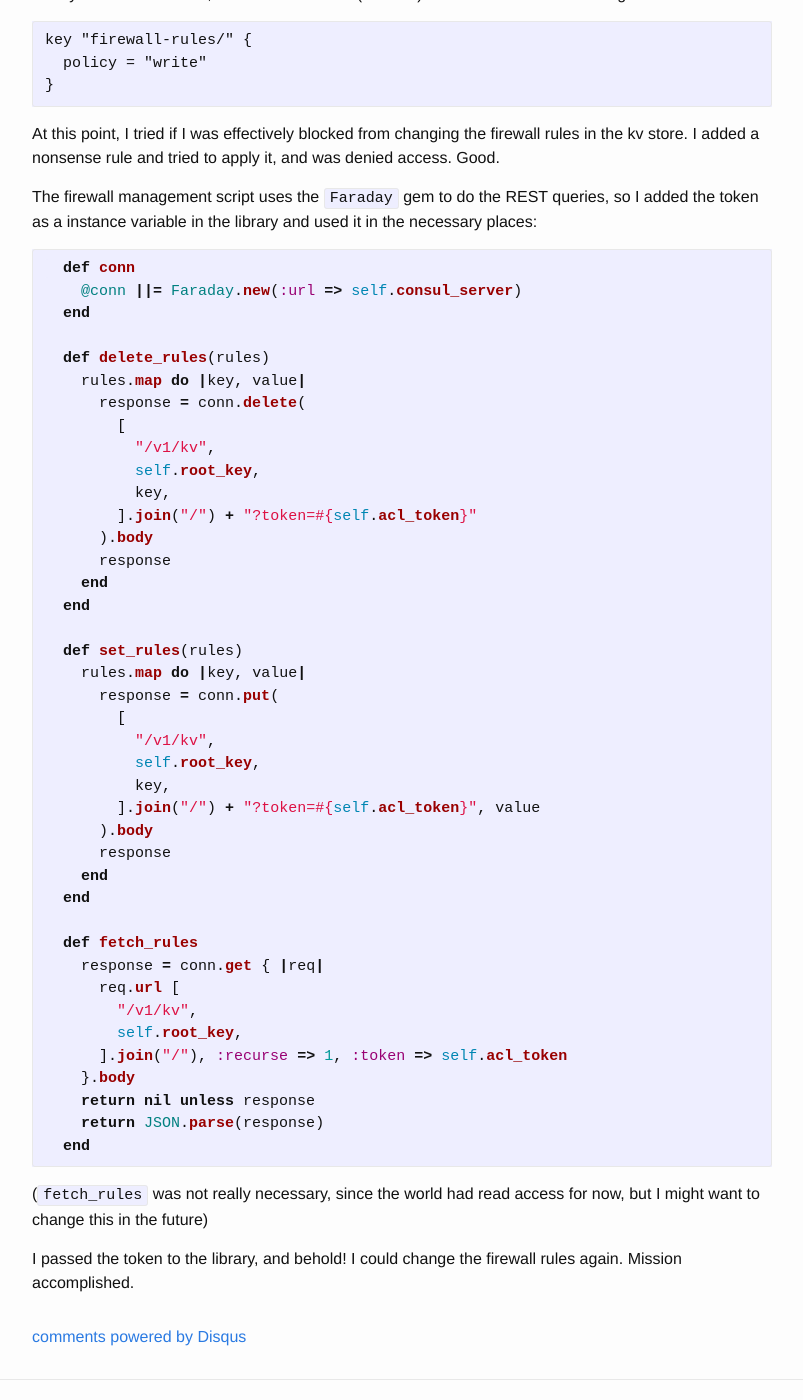
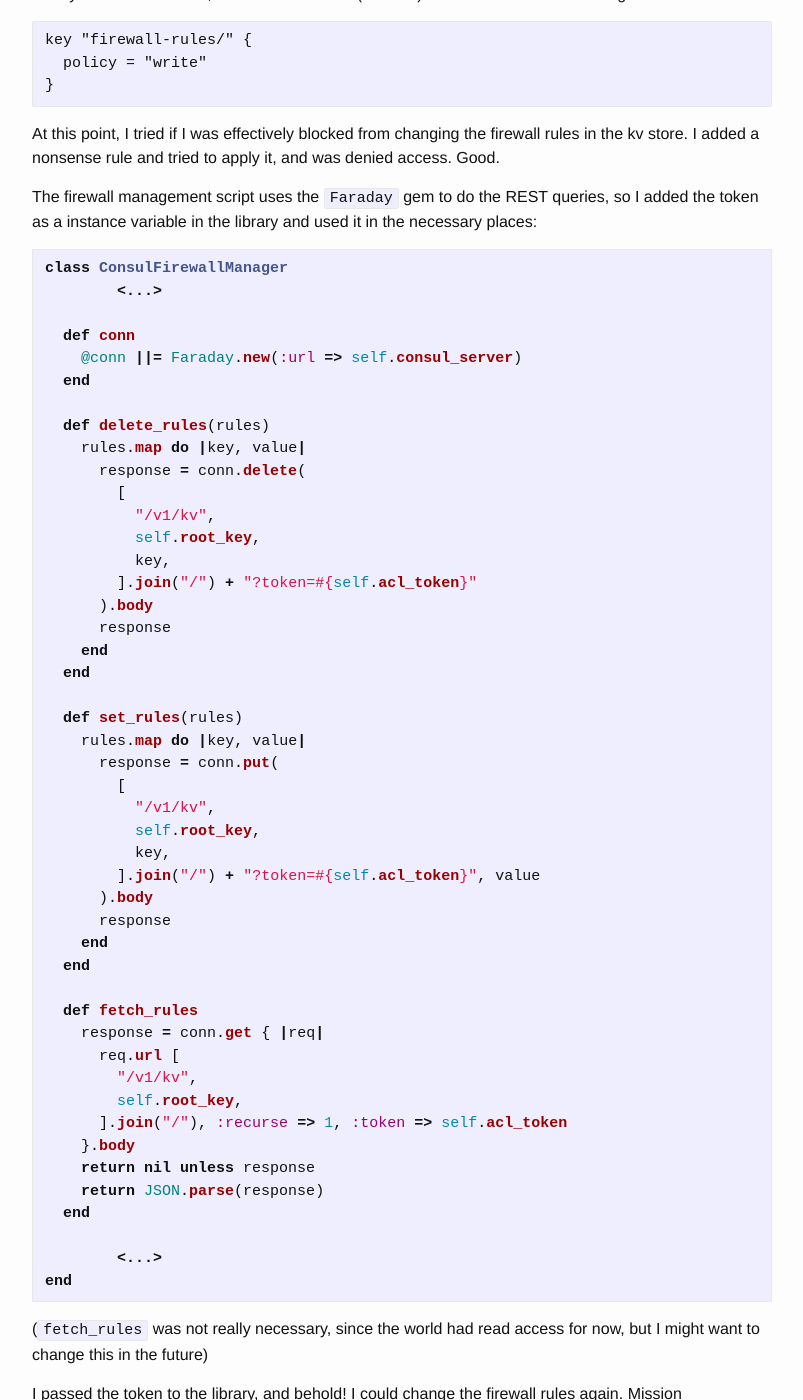
Before and after one commit to jovandeginste/jovandeginste.github.io, a Jekyll site: the page built from _posts/2016-05-04-turning-on-acl-s-in-our-consul-cluster.md, in a window 1280 px wide and 1400 px high, scrolled down 2586 px. Shown: the whole window, without its empty margins (238-1041 px from the left). Built offline with Jekyll 4.4.1, drawn with Linux system fonts in a browser that asks for light colours; nearby versions of some CDN libraries; comment, search, counter and statistics services are not loaded.

Commit message:
Add boilerplate

````diff
--- a/_posts/2016-05-04-turning-on-acl-s-in-our-consul-cluster.md
+++ b/_posts/2016-05-04-turning-on-acl-s-in-our-consul-cluster.md
@@ -99,6 +99,9 @@ At this point, I tried if I was effectively blocked from changing the firewall r
 The firewall management script uses the `Faraday` gem to do the REST queries, so I added the token as a instance variable in the library and used it in the necessary places:
 
 ```ruby
+class ConsulFirewallManager
+	<...>
+
   def conn
     @conn ||= Faraday.new(:url => self.consul_server)
   end
@@ -139,6 +142,9 @@ The firewall management script uses the `Faraday` gem to do the REST queries, so
     return nil unless response
     return JSON.parse(response)
   end
+
+	<...>
+end
 ```
 
 (`fetch_rules` was not really necessary, since the world had read access for now, but I might want to change this in the future)
````
